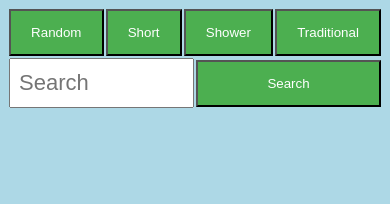
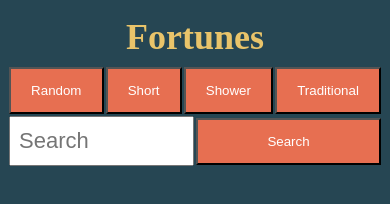
Before and after one commit to henrikbuller/Inl3, a plain HTML site: page webroot/index.html in a window 390 px wide. Drawn offline with Linux system fonts and the light colour scheme; no server answers.

Commit message:
made desktop media query with margins, changed color scheme, added title.

```diff
--- a/webroot/css/style.css
+++ b/webroot/css/style.css
@@ -15,7 +15,20 @@ limitations under the License.
 */
 
 body {
-    background-color: lightblue;
+    background-color: #264653;
+}
+
+#header {
+    color: #2a9d8f;
+    display: flex;
+    flex-direction: row;
+    font-size: large;
+    justify-content: center;
+}
+
+#header > h1 {
+    margin: 0.5rem;
+    color: #e9c46a;
 }
 
 .button-container {
@@ -24,7 +37,7 @@ body {
     justify-content: stretch;
 }
 
-.button-container>* {
+.button-container > * {
     display: flex;
     align-items: center;
     justify-content: center;
@@ -33,21 +46,21 @@ body {
 
 button {
     box-sizing: border-box;
-    box-shadow: inset 0px 0px 0px coral;
+    box-shadow: inset 0px 0px 0px #e9c46a;
     transition: all 0.5s;
-    background-color: #4CAF50;
+    background-color: #e76f51;
     color: white;
     cursor: pointer;
     margin: 1px;
     padding: 14px 0.5rem;
 }
 
-.button-container>div>button {
+.button-container > div > button {
     width: 100%;
 }
 
 button:hover {
-    box-shadow: inset 250px 0px 0px coral;
+    box-shadow: inset 400px 0px 0px #e9c46a;
 }
 
 #search-container {
@@ -56,7 +69,7 @@ button:hover {
     justify-content: stretch;
 }
 
-#search-container>* {
+#search-container > * {
     display: flex;
     align-items: center;
     justify-content: center;
@@ -104,3 +117,13 @@ pre {
     /* don't show this until we have data in it */
     visibility: hidden;
 }
+
+@media screen and (min-width: 768px) {
+    body {
+        margin-left: 20%;
+        margin-right: 20%;
+    }
+    pre {
+        font-size: 14px;
+    }
+}
--- a/webroot/index.html
+++ b/webroot/index.html
@@ -13,7 +13,9 @@
 </head>
 
 <body>
-
+<div id=header>
+    <h1>Fortunes</h1>
+</div>
     <div class="button-container">
         <div>
             <button id="random">Random</button>
--- a/webroot/js/script.js
+++ b/webroot/js/script.js
@@ -22,6 +22,8 @@ window.addEventListener("load", () => {
     const searchAPI = "/api/query?q="
 
     const fortunes = document.getElementById("fortunes")
+
+
 
     async function fortuneGenerator(API, action) {
         try {
@@ -49,6 +51,8 @@ window.addEventListener("load", () => {
             window.alert(err)
         }
     }
+
+    fortuneGenerator(randomAPI, "get")
 
     const elems = {
         random: randomAPI,
```
